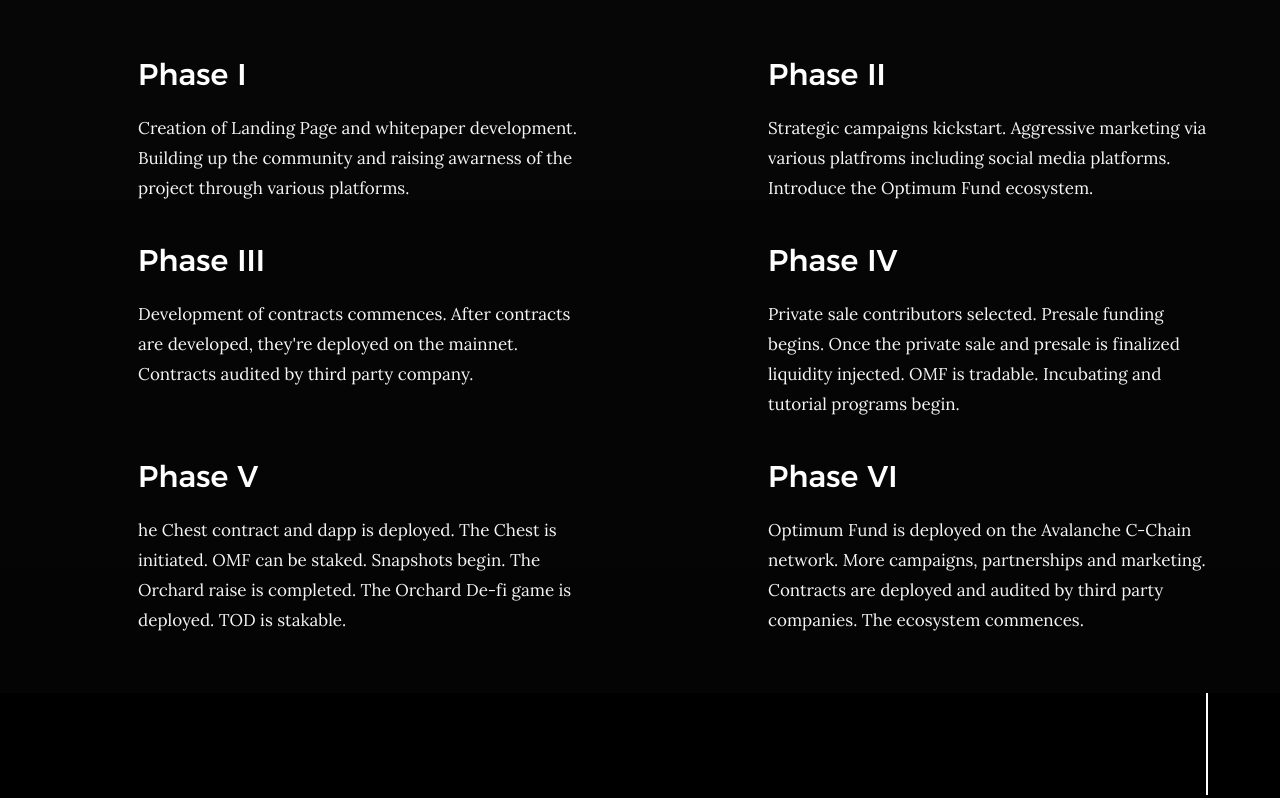
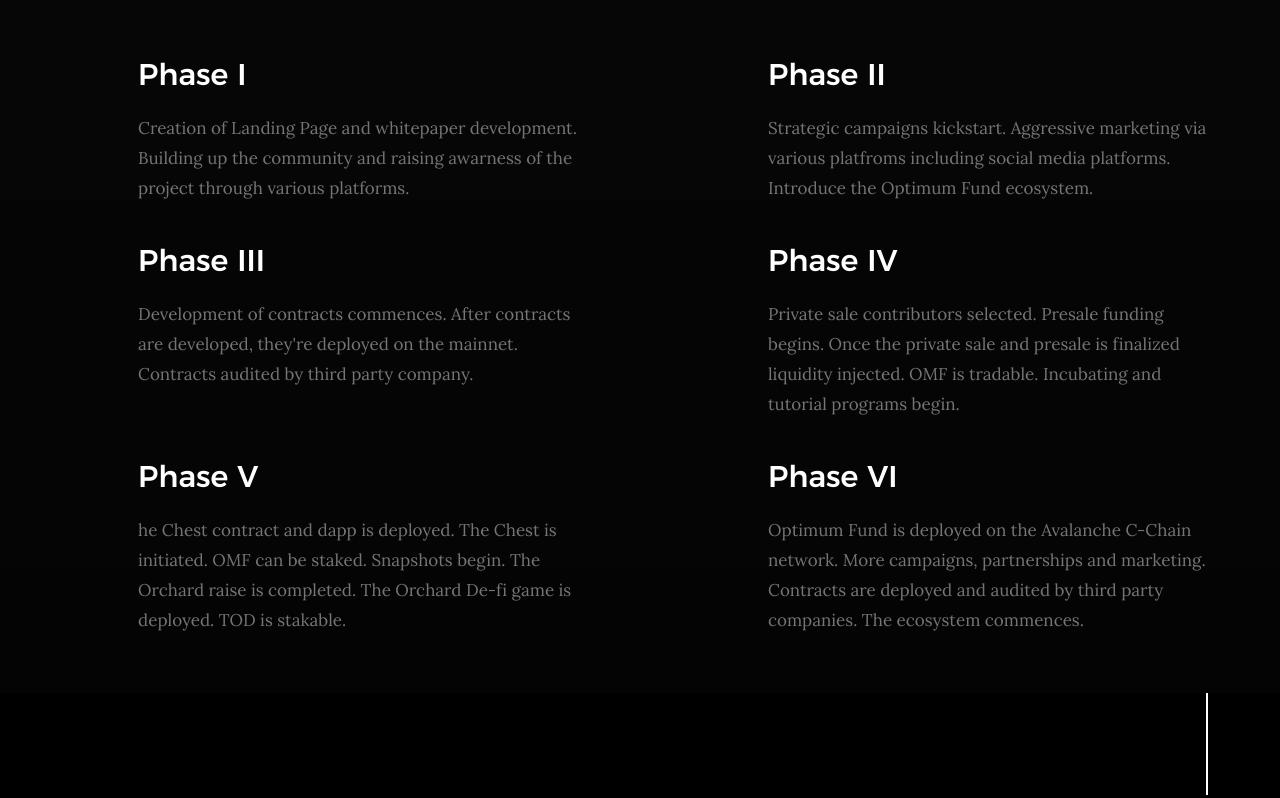
Before and after one commit to Thelostwereneverfound/optimumfund.github.io, a website: page index.html in a window 1280 px wide. Shown: the part 1816-2614 px from the top of the page. Drawn offline with Linux system fonts and the light colour scheme; files whose address does not match are found by name.

Commit message:
ne commit

```diff
--- a/index.html
+++ b/index.html
@@ -241,7 +241,7 @@
                 </div>
                 <div class="service-text">
                     <h3 class="h2">Phase I</h3>
-                    <p style="color:whitesmoke;">Creation of Landing Page and whitepaper development.<br>
+                    <p>Creation of Landing Page and whitepaper development.<br>
                         Building up the community and raising awarness of
                         the project through various platforms.
 
@@ -255,7 +255,7 @@
                 </div>
                 <div class="service-text">
                     <h3 class="h2">Phase II</h3>
-                    <p style="color:whitesmoke;">Strategic campaigns kickstart. Aggressive marketing via various platfroms including social media platforms. <br>
+                    <p>Strategic campaigns kickstart. Aggressive marketing via various platfroms including social media platforms. <br>
                         Introduce the Optimum Fund ecosystem.
 
                     </p>
@@ -268,7 +268,7 @@
                 </div>
                 <div class="service-text">
                     <h3 class="h2">Phase III</h3>
-                    <p style="color:whitesmoke;">Development of contracts commences. After contracts are developed, they're deployed on the mainnet. Contracts audited by third party company.
+                    <p>Development of contracts commences. After contracts are developed, they're deployed on the mainnet. Contracts audited by third party company.
                     </p>
                 </div>
             </div>
@@ -279,7 +279,7 @@
                 </div>
                 <div class="service-text">
                     <h3 class="h2">Phase IV</h3>
-                    <p style="color:whitesmoke;">Private sale contributors selected. Presale funding begins. Once the private sale and presale is finalized liquidity injected. OMF is tradable.
+                    <p>Private sale contributors selected. Presale funding begins. Once the private sale and presale is finalized liquidity injected. OMF is tradable.
                       Incubating and tutorial programs begin.
                     </p>
                 </div>
@@ -291,7 +291,7 @@
                 </div>
                 <div class="service-text">
                     <h3 class="h2">Phase V</h3>
-                    <p style="color:whitesmoke;">he Chest contract and dapp is deployed. The Chest is initiated. OMF can be staked.
+                    <p>he Chest contract and dapp is deployed. The Chest is initiated. OMF can be staked.
                         Snapshots begin. The Orchard raise is completed.
                         The Orchard De-fi game is deployed. TOD is stakable.
                     </p>
@@ -302,7 +302,7 @@
                 <div class="service-icon"></i></div>
                 <div class="service-text">
                     <h3 class="h2">Phase VI</h3>
-                    <p style="color:whitesmoke;">Optimum Fund is deployed on the Avalanche C-Chain network. More campaigns, partnerships and marketing. Contracts are deployed and audited by third party companies.
+                    <p>Optimum Fund is deployed on the Avalanche C-Chain network. More campaigns, partnerships and marketing. Contracts are deployed and audited by third party companies.
                         The ecosystem commences.
                     </p>
                 </div>
@@ -373,7 +373,7 @@
                         </div>
                         <div class="service-text">
                             <h3 class="h2">Varying reward system</h3>
-                            <h3 style="color:whitesmoke;">The system is designed to be sustainable and fair to each and every investor.
+                            <h3>The system is designed to be sustainable and fair to each and every investor.
                             It encourages positive activities which benefit everyone and the
                         ecosystem going forward. We shall have a unique and variable rewards programme.</h3>
 
@@ -387,7 +387,7 @@
                         </div>
                         <div class="service-text">
                             <h3 class="h2">Daily ROI De-Fi game</h3>
-                            <h3 style="color:whitesmoke;"> Who said we can't have fun while investing? Optimum Fund will
+                            <h3> Who said we can't have fun while investing? Optimum Fund will
                             release a de-fi game based on making daily returns to it's users.
                         Staked tokens in The Orchard will have a daily return of 2%.
                     <br>
@@ -403,7 +403,7 @@
                         </div>
                         <div class="service-text">
                             <h3 class="h2">Deposit and Compounding Taxes</h3>
-                            <h3 style="color:whitesmoke;"> No deposit taxes will be levied on the users.
+                            <h3> No deposit taxes will be levied on the users.
                             Investors will also enjoy zero tax while compounding! Low and favourable taxes are a keypoint in the ecosystem.
                         Buy and sell taxes will be fixed throughout the ecosystem.</h3>
 
@@ -417,7 +417,7 @@
                         </div>
                         <div class="service-text">
                             <h3 class="h2">Incubation and Tutorial programs</h3>
-                            <h3 style="color:whitesmoke;">Revenues from tutorial programs will feed the marketing wallet. Revenues from
+                            <h3>Revenues from tutorial programs will feed the marketing wallet. Revenues from
                             the incubation program will be injected back into the ecosystem. The fees are designed
                         to have a positive effect on the ecosystem.</h3>
 
```
